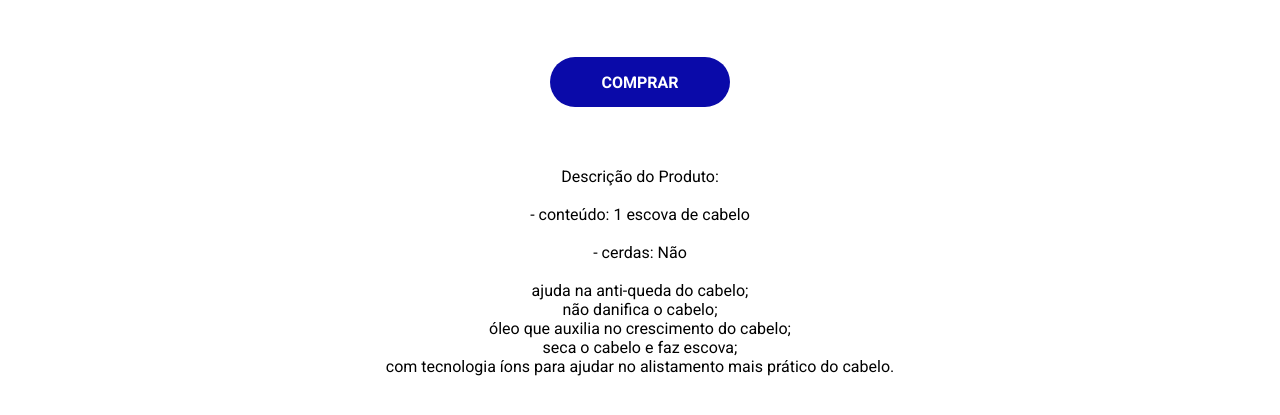
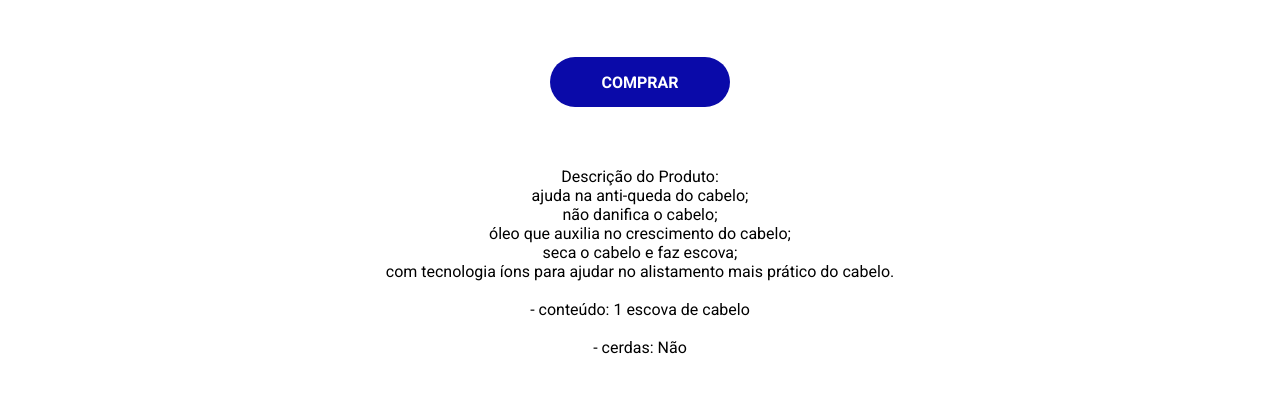
Before and after one commit to lucasnovell/escovadecabelo, a plain HTML site: page index.html in a window 1280 px wide. Shown: the part 509-924 px from the top of the page. Drawn offline with Linux system fonts and the light colour scheme.

Commit message:
Update index.html

```diff
--- a/index.html
+++ b/index.html
@@ -54,14 +54,16 @@
     </section>
 
     <section class="descrip">
-      <p>Descrição do Produto: <br> <br>
-        - conteúdo: 1 escova de cabelo <br><br>
-         - cerdas: Não <br><br>
-        ajuda na anti-queda do cabelo;<br>
+      <p>Descrição do Produto: <br>
+
+ajuda na anti-queda do cabelo;<br>
         não danifica o cabelo; <br>
         óleo que auxilia no crescimento do cabelo;<br>
         seca o cabelo e faz escova;<br>
-        com tecnologia íons para ajudar no alistamento mais prático do cabelo.<br>
+        com tecnologia íons para ajudar no alistamento mais prático do cabelo.<br><br>
+        - conteúdo: 1 escova de cabelo <br><br>
+         - cerdas: Não <br><br>
+
       </p>
     </section>
   </div>
```
